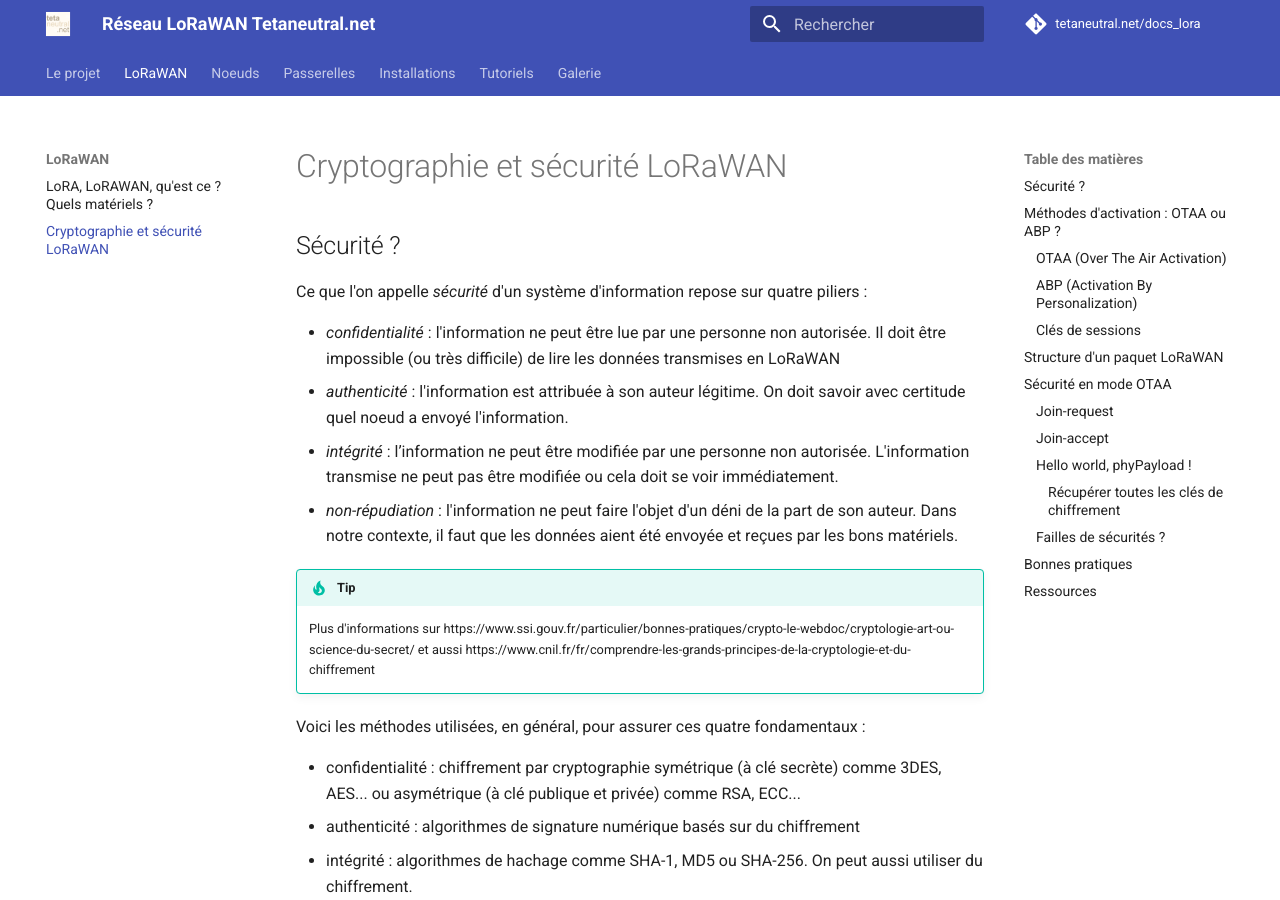
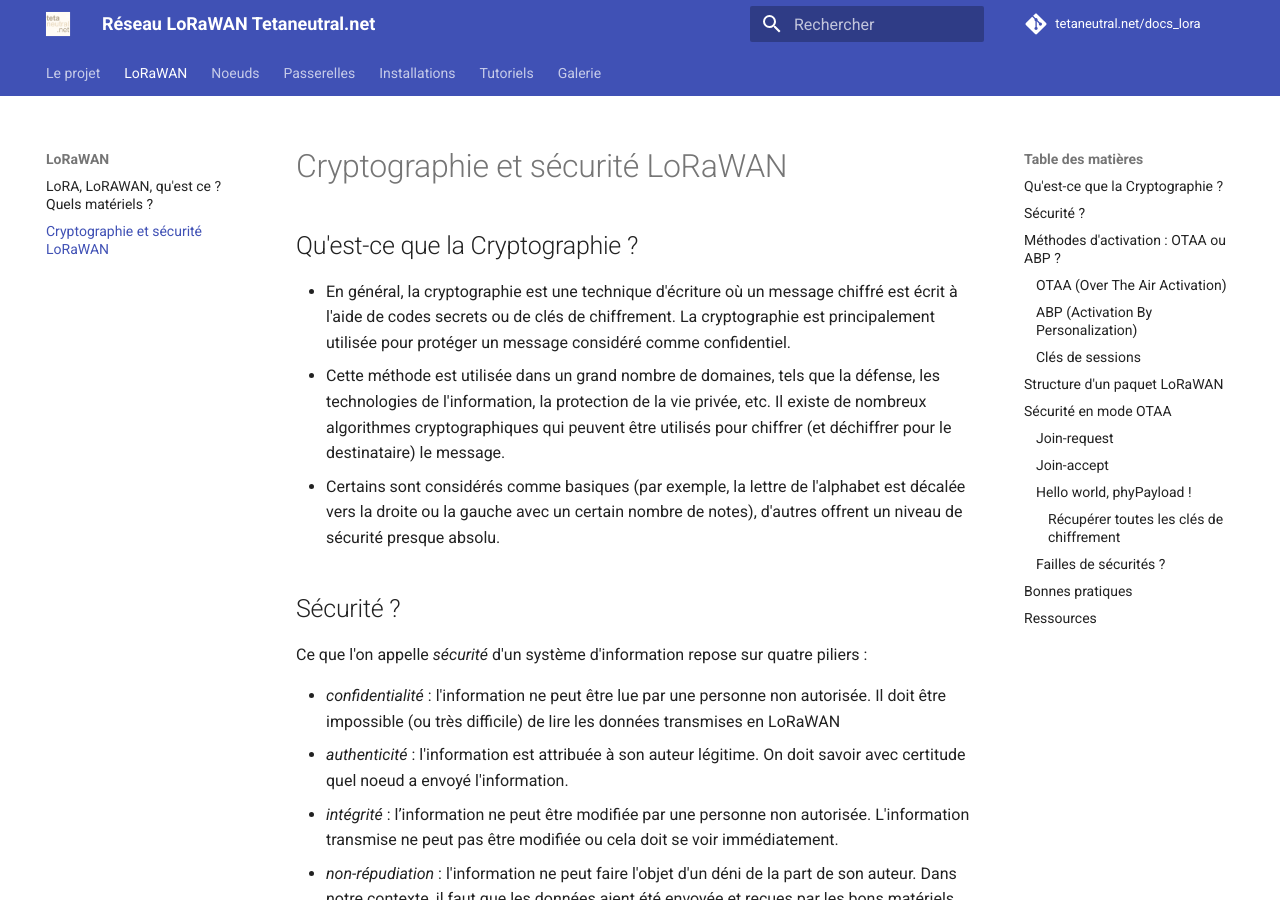
Before and after one commit to NICOLASGON/docs_lora_tetaneutral, an MkDocs documentation site: the page built from docs/lorawan/crypto.md, in a window 1280 px wide and 900 px high. Built offline with MkDocs 1.6.1 and Material for MkDocs 9.7.7, drawn with Linux system fonts in a browser that asks for light colours; comment, search, counter and statistics services are not loaded; some of the changed text lies outside the part shown.

Commit message:
Update crypto.md

```diff
--- a/docs/lorawan/crypto.md
+++ b/docs/lorawan/crypto.md
@@ -1,4 +1,9 @@
 # Cryptographie et sécurité LoRaWAN
+
+## Qu'est-ce que la Cryptographie ?
+* En général, la cryptographie est une technique d'écriture où un message chiffré est écrit à l'aide de codes secrets ou de clés de chiffrement. La cryptographie est principalement utilisée pour protéger un message considéré comme confidentiel.
+* Cette méthode est utilisée dans un grand nombre de domaines, tels que la défense, les technologies de l'information, la protection de la vie privée, etc. Il existe de nombreux algorithmes cryptographiques qui peuvent être utilisés pour chiffrer (et déchiffrer pour le destinataire) le message.
+* Certains sont considérés comme basiques (par exemple, la lettre de l'alphabet est décalée vers la droite ou la gauche avec un certain nombre de notes), d'autres offrent un niveau de sécurité presque absolu.
 
 ## Sécurité ?
 
@@ -325,3 +330,5 @@ Voir [https://www.elektormagazine.com/news/lorawan](https://www.elektormagazine.
 When you want to decode & decrypt a LoRaWAN PHYPayload yourself, please see: [https://godoc.org/github.com/brocaar/lorawan#example-PHYPayload--Decode](https://godoc.org/github.com/brocaar/lorawan#example-PHYPayload--Decode) 142
 
 For just decrypting the FRMPayload, please see: [https://godoc.org/github.com/brocaar/lorawan#EncryptFRMPayload](https://godoc.org/github.com/brocaar/lorawan#EncryptFRMPayload) 114
+
+Comprendre la Cryptographie : https://www.oracle.com/fr/security/qu-est-ce-que-la-cryptographie.html
```
